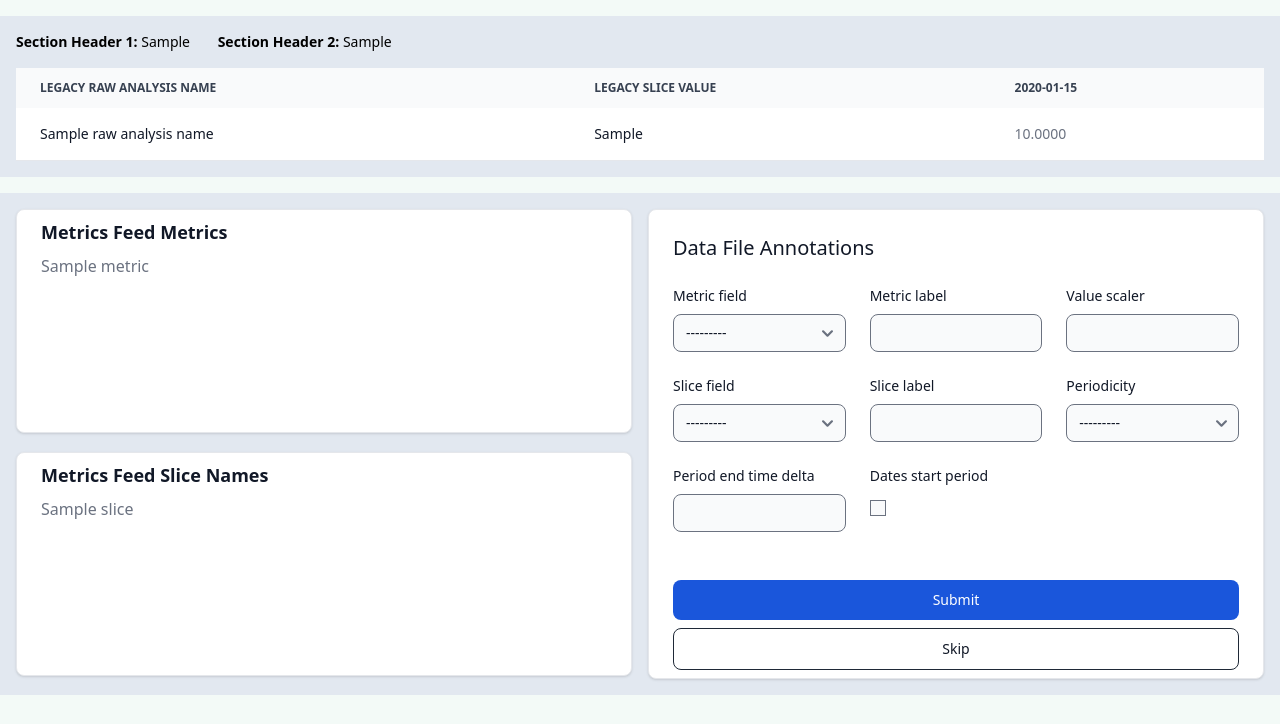
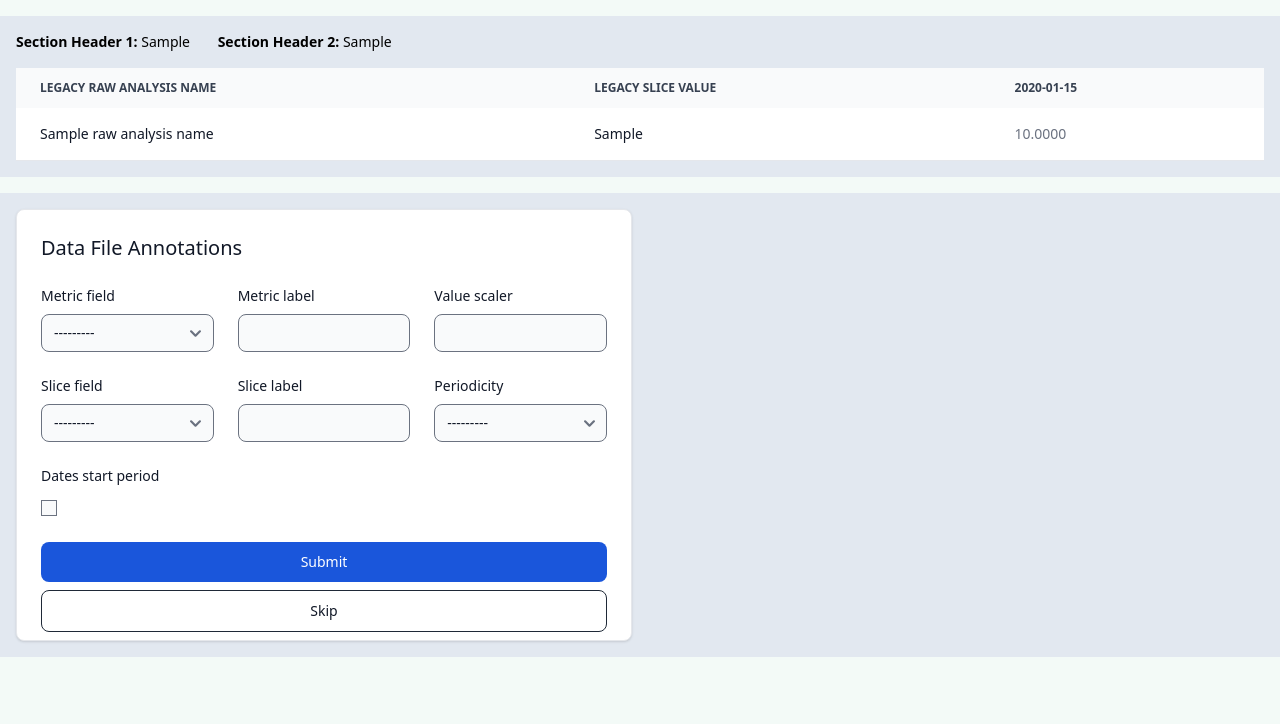
Before and after one commit to jmaccabee/pit-parser, a Django app: template pit_parser/templates/annotate_data_file.html in a window 1280 px wide. Shown: the part 76-800 px from the top of the page. Run offline with Django 4.2, Linux system fonts and the light colour scheme; tables that the repository leaves empty hold one stand-in row (values such as "Sample post"); the template is opened without the code that fills it: values that come from a table or form of the project are taken from there, most other values are stand-ins (such as "Sample title", 1, 10 or a date in 2020); style sheets or scripts are compiled from the project's sources; parts of the project's set-up code (start-up, migrations or seed data) failed here and were passed over; some libraries are stand-ins or nearby versions.

Commit message:
Move metric and slice names to choices.

```diff
--- a/pit_parser/parser_backend/models.py
+++ b/pit_parser/parser_backend/models.py
@@ -69,7 +69,6 @@ class ProcessedPitData(BaseModel):
     slice_field = models.CharField(max_length=32, choices=FIELD_CHOICES)
     slice_label = models.CharField(max_length=1024)
     periodicity = models.CharField(max_length=32, choices=PERIODICITY_CHOICES)
-    period_end_time_delta = models.SmallIntegerField()
     dates_start_period = models.BooleanField(default=False)
 
     mango_product_file = models.ForeignKey(MangoProductFile, on_delete=models.CASCADE)
--- a/pit_parser/pit_parser/settings.py
+++ b/pit_parser/pit_parser/settings.py
@@ -38,6 +38,7 @@ INSTALLED_APPS = [
     "django.contrib.sessions",
     "django.contrib.messages",
     "django.contrib.staticfiles",
+    "django.contrib.humanize",
     # first party apps
     "base",
     "mango",
--- a/pit_parser/templates/annotate_data_file.html
+++ b/pit_parser/templates/annotate_data_file.html
@@ -1,6 +1,7 @@
 <!-- templates/annotate_data_file.html -->
 
 {% extends "_base.html" %}
+{% load humanize %}
 
 {% block content %}
 <div>
@@ -38,7 +39,7 @@
                         </th>
                         {% for value in values %}
                         <td class="px-6 py-4">
-                            {{value|floatformat:4}}
+                            {{value|floatformat:4|intcomma}}
                         </td>
                         {% endfor %}
                     </tr>
@@ -47,28 +48,6 @@
         </div>
     </div>
     <div class="container mx-auto bg-slate-200 items-center p-4 mt-4 grid md:grid-cols-2 md:gap-4 float-left">
-        <div class="container mx-auto w-full max-w h-full grid md:grid-rows-2 md:gap-4">
-            <div class="container mx-auto w-full max-w h-56 px-6 bg-white border border-gray-200 rounded-lg shadow dark:bg-gray-800 dark:border-gray-700 overflow-y-auto">
-                <div class="container mx-auto w-full sticky top-0 bg-white">
-                    <h2 class="text-lg font-semibold text-gray-900 dark:text-white bg-white mt-2 sticky top-0">Metrics Feed Metrics</h2>
-                </div>
-                <ul class="max-w-md mt-2 text-gray-500 list-none list-inside dark:text-gray-400">
-                    {% for metric in metric_names %}
-                        <li>{{metric}}</li>
-                    {% endfor %}
-                </ul>
-            </div>
-            <div class="container mx-auto w-full max-w h-56 px-6 bg-white border border-gray-200 rounded-lg shadow dark:bg-gray-800 dark:border-gray-700 overflow-y-auto">
-                <div class="container mx-auto w-full sticky top-0 bg-white">
-                    <h2 class="text-lg font-semibold text-gray-900 dark:text-white bg-white mt-2 sticky top-0">Metrics Feed Slice Names</h2>
-                </div>
-                <ul class="max-w-md mt-2 text-gray-500 list-none list-inside dark:text-gray-400">
-                    {% for slice in slice_names %}
-                        <li>{{slice}}</li>
-                    {% endfor %}
-                </ul>
-            </div>
-        </div>
         <div class="w-full max-w bg-white border border-gray-200 rounded-lg shadow sm:px-6 md:gap-8 dark:bg-gray-800 dark:border-gray-700">
         <form class="space-y-6" method="post">{% csrf_token %}
             <h5 class="text-xl font-medium text-gray-900 dark:text-white">Data File Annotations</h5>
```
Also changed, not shown: pit_parser/pit_parser/views.py (+33 -30 lines), pit_parser/templates/view_product.html (+12 -7 lines), pit_parser/parser_backend/migrations/0009_remove_processedpitdata_period_end_time_delta.py (added).
